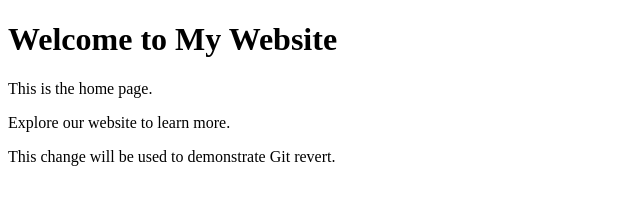
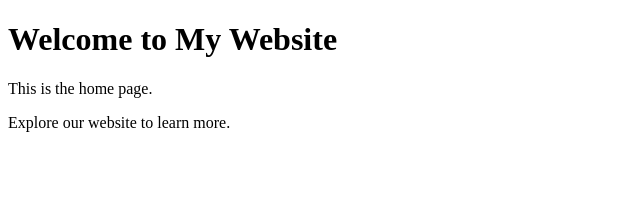
Before and after one commit to kreetkashyap/Github_Assignment, a plain HTML site: page index.html in a window 1280 px wide. Shown: the whole page, without its empty margins (0-640 px from the left). Drawn offline with Linux system fonts and the light colour scheme.

Commit message:
Revert "Add temporary content for undo demonstration"
This reverts commit b0f3e9845e75980c77fde98dbc5f8208ea2ed7d3.

```diff
--- a/index.html
+++ b/index.html
@@ -9,6 +9,5 @@
     <h1>Welcome to My Website</h1>
     <p>This is the home page.</p>
     <p>Explore our website to learn more.</p>
-    <p>This change will be used to demonstrate Git revert.</p>
   </body>
 </html>
```
